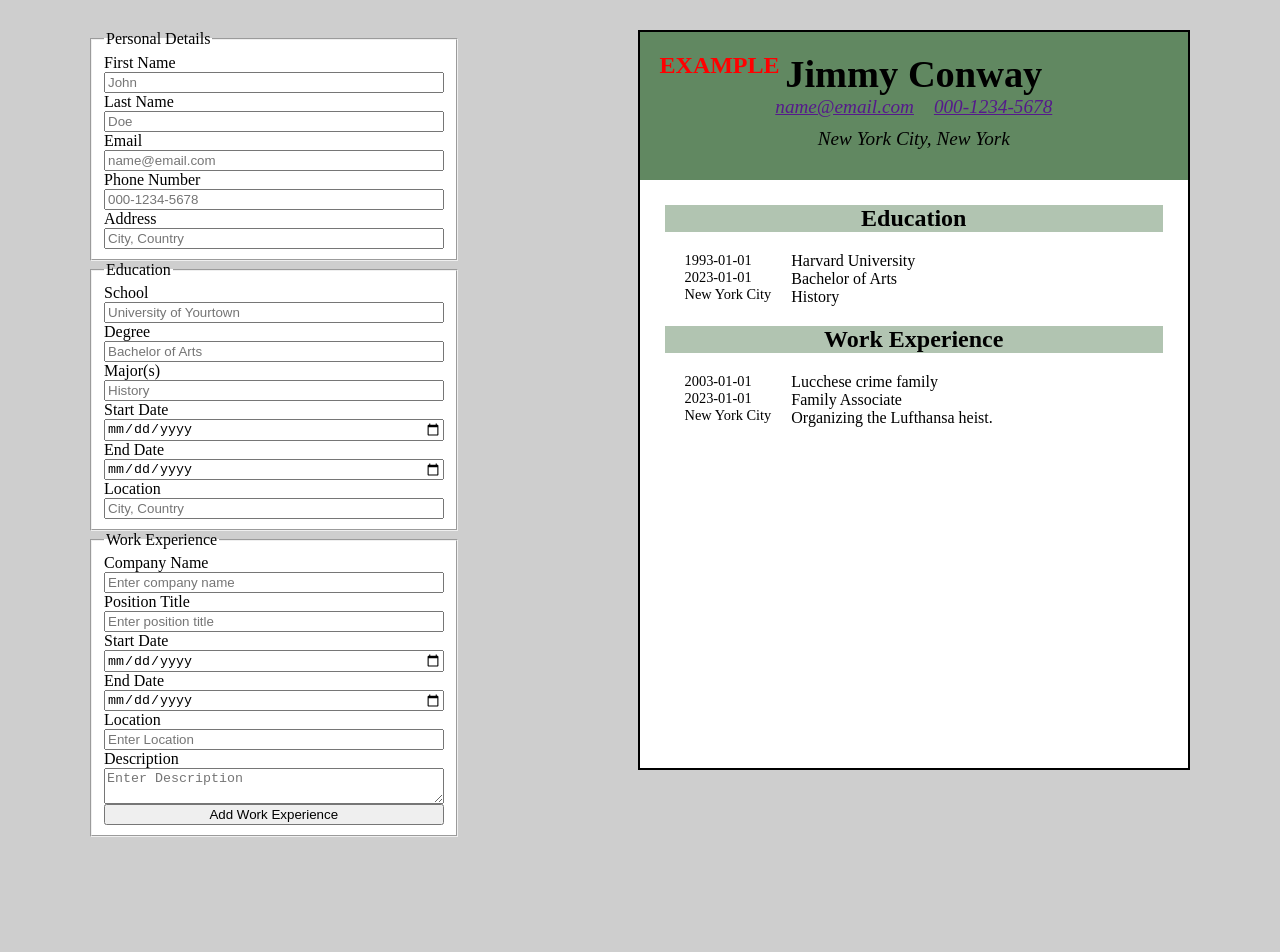
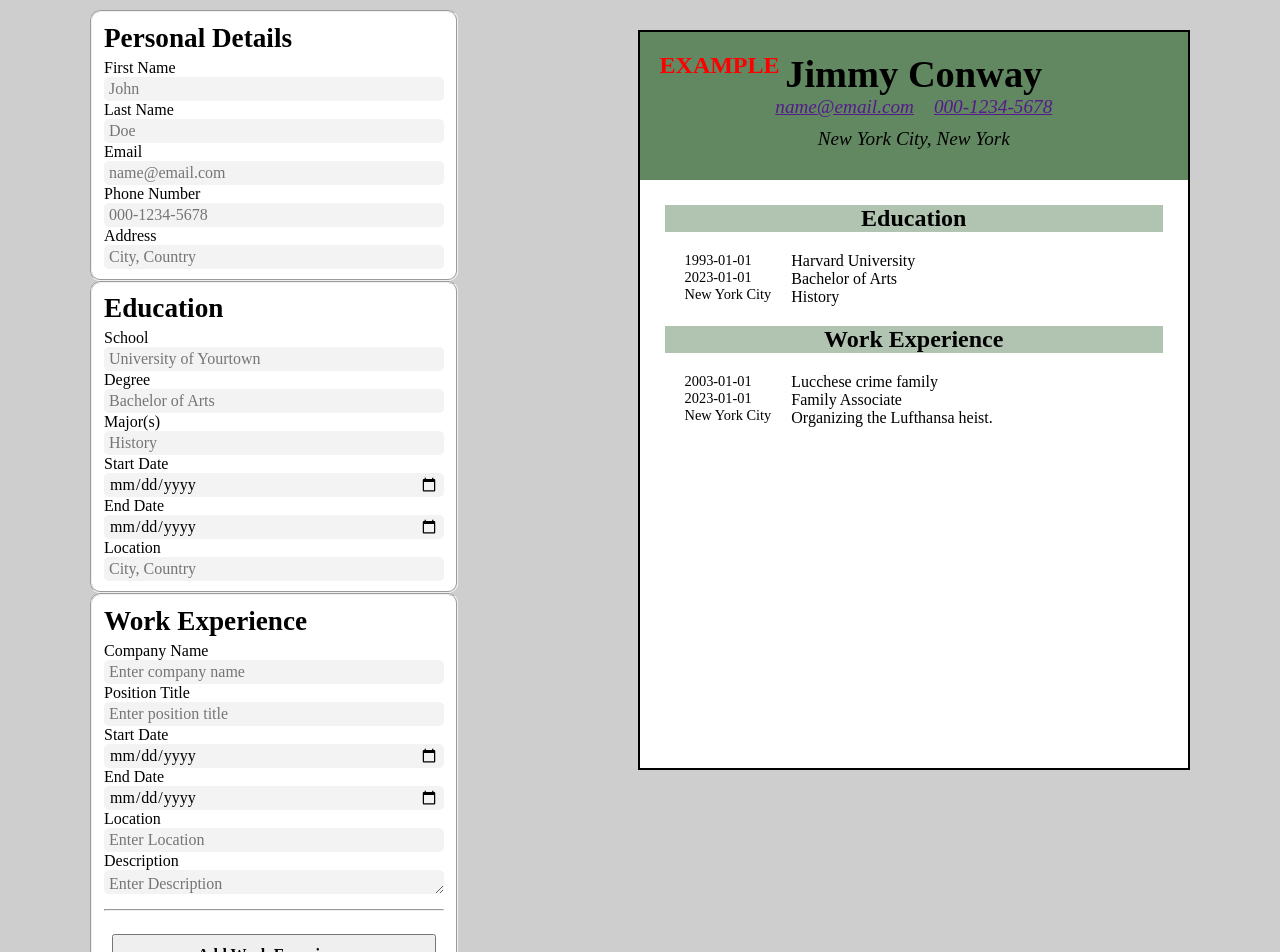
Before and after one commit to AndrewJamesC/cv-application, a React (Vite) app: page / in a window 1280 px wide. Shown: the top 952 px of the page. Before the commit the page ends 837 px from the top, so only its background shows below. Built offline with nearby package versions, Linux system fonts and the light colour scheme.

Commit message:
Style form

```diff
--- a/src/Education.jsx
+++ b/src/Education.jsx
@@ -3,7 +3,7 @@
 export default function Education(props) {
   return (
     <fieldset>
-      <legend>Education</legend>
+      <p className="fieldset-title">Education</p>
       <label htmlFor="school">School</label>
       <input
         type="text"
--- a/src/Experience.jsx
+++ b/src/Experience.jsx
@@ -3,7 +3,7 @@
 export default function Experience(props) {
   return (
     <fieldset>
-      <legend>Work Experience</legend>
+      <p className="fieldset-title">Work Experience</p>
       {props.experience.map((eduObj) => {
         const { companyName, title, start, end, location, description, id } =
           eduObj;
@@ -66,6 +66,7 @@ export default function Experience(props) {
               placeholder="Enter Description"
               onChange={(event) => props.handleExperienceChange(event, id)}
             ></textarea>
+            <hr className="experience-break"></hr>
           </div>
         );
       })}
--- a/src/PersonalDetails.jsx
+++ b/src/PersonalDetails.jsx
@@ -3,7 +3,7 @@
 export default function PersonalDetails(props) {
   return (
     <fieldset>
-      <legend>Personal Details</legend>
+      <p className="fieldset-title">Personal Details</p>
       <label htmlFor="first-name">First Name</label>
       <input
         type="text"
--- a/src/index.css
+++ b/src/index.css
@@ -1,6 +1,7 @@
 * {
   margin: 0;
   box-sizing: border-box;
+  font-family: "Times New Roman", Times, serif;
 }
 
 body {
@@ -15,9 +16,8 @@ body {
 }
 
 .form {
-  height: 99%;
   width: 40vw;
-  margin: 30px 90px;
+  margin: 10px 90px;
 }
 
 fieldset,
@@ -25,6 +25,7 @@ fieldset div {
   display: flex;
   flex-direction: column;
   background-color: white;
+  border-radius: 10px;
 }
 
 .cv-container {
@@ -80,3 +81,31 @@ h3 {
 .work-details-container {
   font-size: 1rem;
 }
+
+.fieldset-title {
+  font-size: 1.7rem;
+  font-weight: 700;
+  padding: 5px 0;
+}
+
+input,
+textarea {
+  background-color: rgba(128, 128, 128, 0.094);
+  border: none;
+  height: 1.5rem;
+  border-radius: 5px;
+  font-size: 1rem;
+  padding: 5px;
+}
+
+button {
+  padding: 10px;
+  font-size: 1rem;
+  font-weight: 600;
+  margin: 8px;
+  cursor: pointer;
+}
+
+.experience-break {
+  margin: 15px 0;
+}
```
